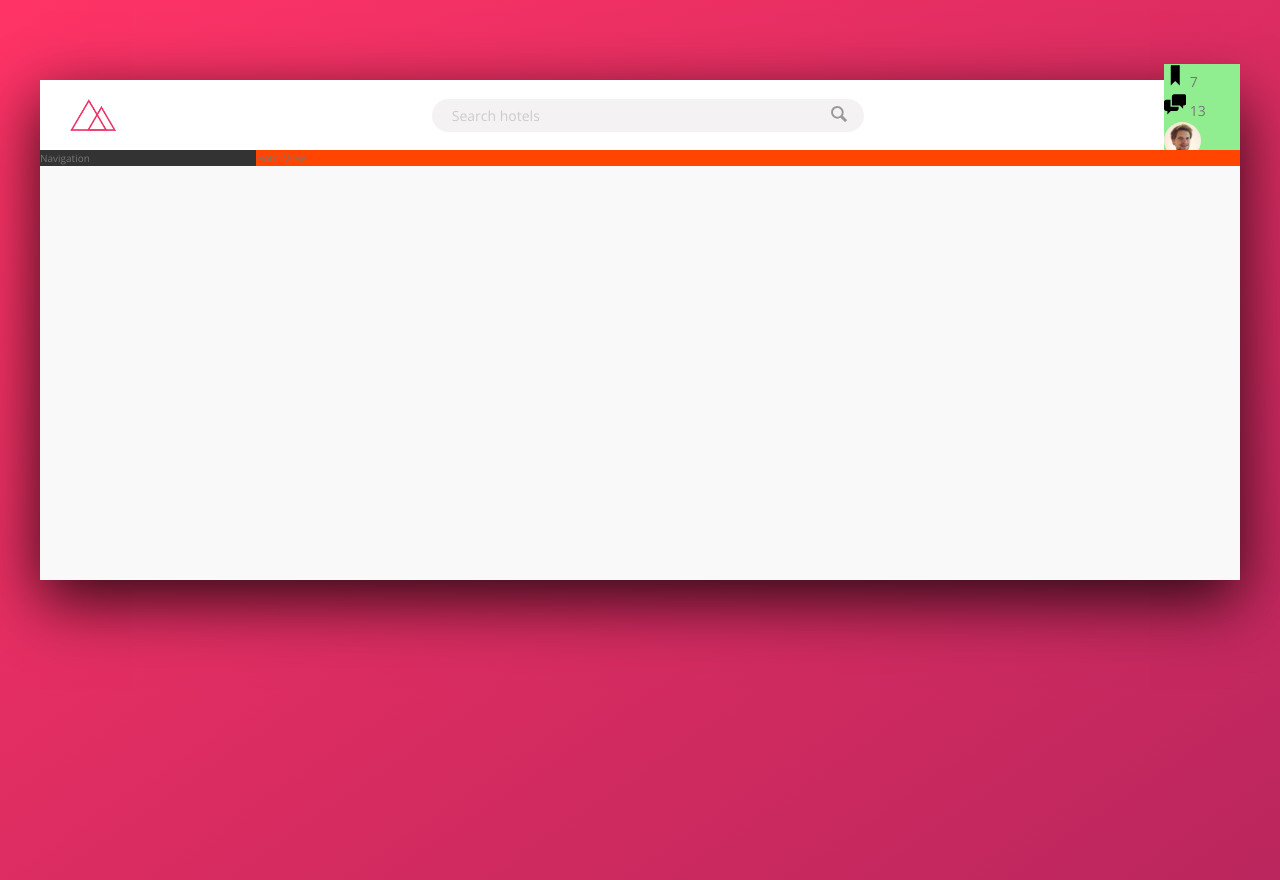
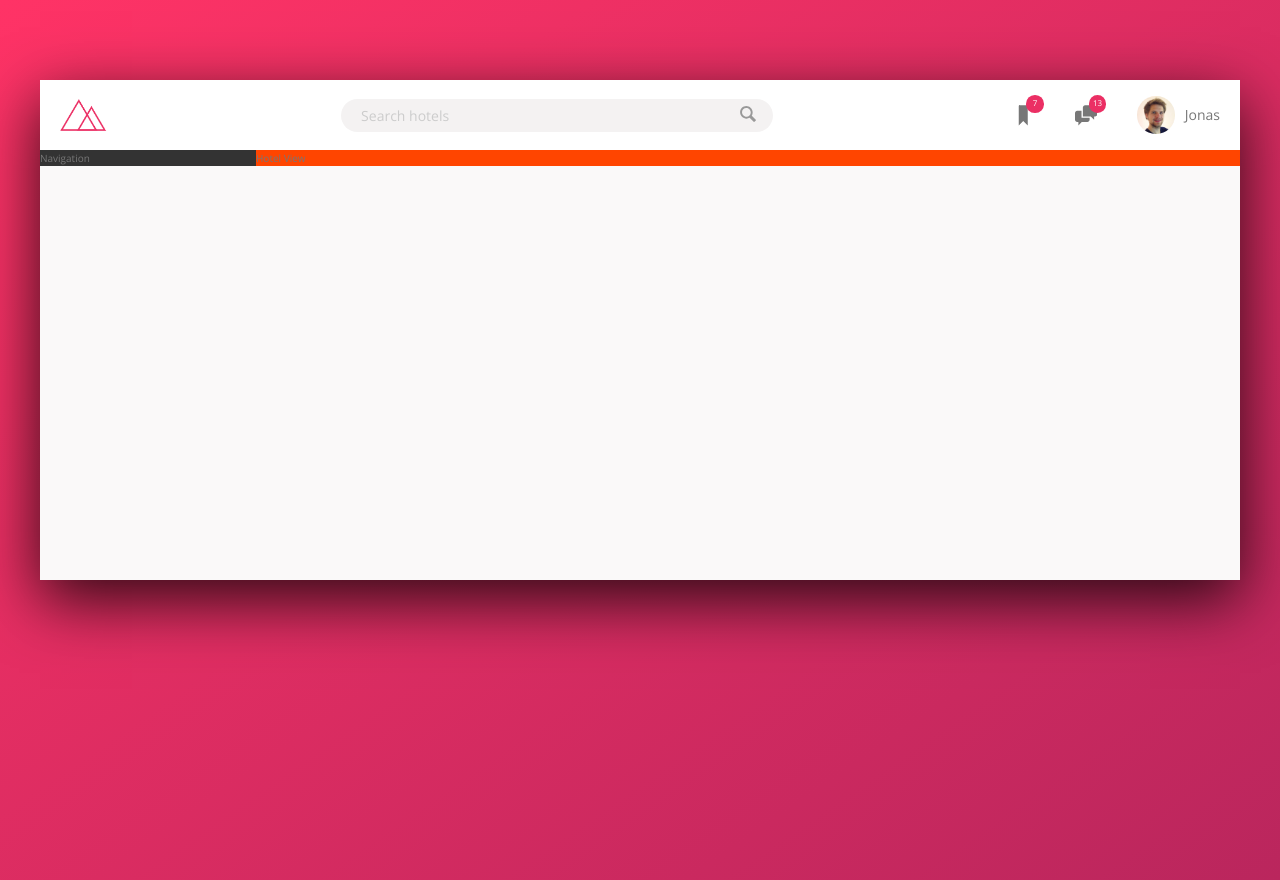
Before and after one commit to illiusionz/trillo, a website: page index.html in a window 1280 px wide. Drawn offline with nearby package versions, Linux system fonts and the light colour scheme.

Commit message:
finished up the header css

```diff
--- a/sass/_components.scss
+++ b/sass/_components.scss
@@ -2,7 +2,7 @@
 // LOGO
 .logo {
     height:3.25rem;
-    margin-left: 3rem;
+    margin-left: 2rem;
 }
 
 ///////////////////////////////////
@@ -69,28 +69,52 @@
 ///////////////////////////////////
 // USER NAVIGATION
 .user-nav {
-    background-color: lightgreen;
+    display: flex;
+    align-items: center;
+    align-self: stretch;
+
+    & > * {
+        padding: 0 2rem;
+        cursor: pointer;
+        height:100%;
+        display: flex;
+        align-items: center;
+    }
+
+    & > *:hover {
+        background-color: var(--color-grey-light-2);
+    }
 
     &__icon-box {
+        position: relative;
 
     }
 
     &__icon {
         height:2.25rem;
         width:2.25rem;
+        fill: var(--color-grey-dark-2);
     }
 
     &__notification {
-
-    }
-
-    &__user {
-
+        font-size:.8rem;
+        height:1.75rem;
+        width: 1.75rem;
+        border-radius: 50%;
+        background-color: var(--color-primary);
+        color:#fff;
+        position: absolute;
+        top:1.5rem;
+        right:1.1rem;
+        display:flex;
+        justify-content: center;
+        align-items:center;
     }
 
     &__user-photo {
         height:3.75rem;
         border-radius: 50%;
+        margin-right:1rem;
     }
 
     &__user-name {
```
Also changed, not shown: css/style.css.
